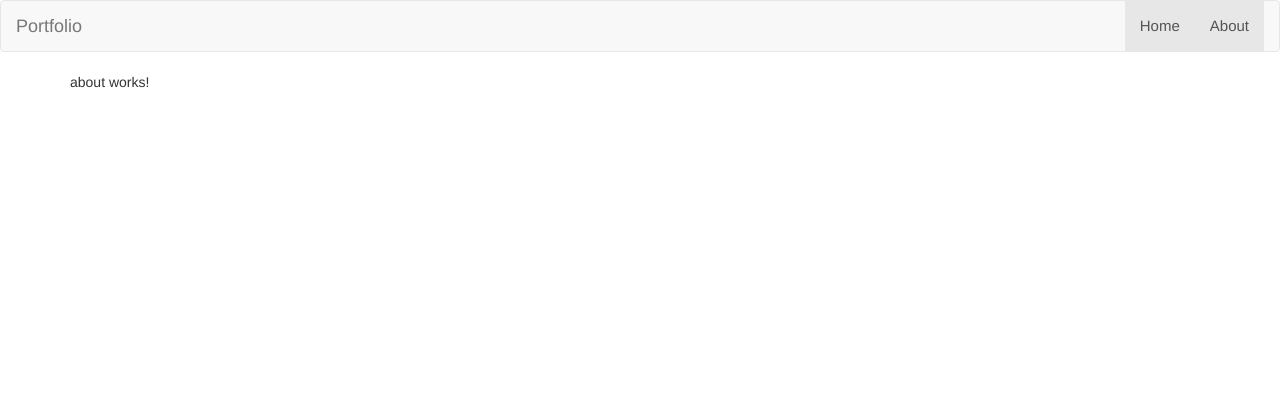
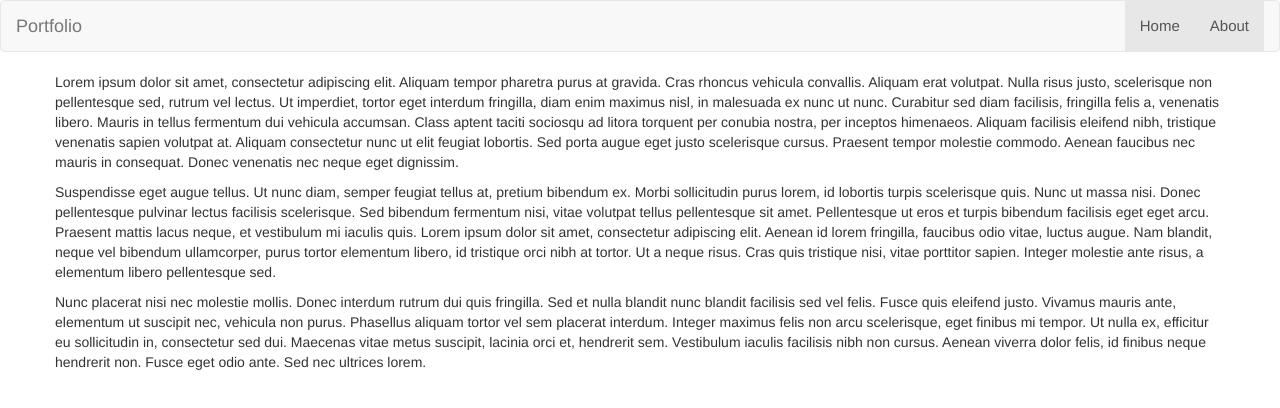
Before and after one commit to dexterns88/pfolio, an Angular app: page /about in a window 1280 px wide. Shown: the top 408 px of the page. Built offline with nearby package versions, Linux system fonts and the light colour scheme.

Commit message:
Update animation on about

```diff
--- a/src/app/about/about.component.html
+++ b/src/app/about/about.component.html
@@ -1,3 +1,24 @@
-<p>
-  about works!
-</p>
+<div class="content">
+
+  <div class="row">
+    <div class="anim-segment">
+      <p>
+        Lorem ipsum dolor sit amet, consectetur adipiscing elit. Aliquam tempor pharetra purus at gravida. Cras rhoncus vehicula convallis. Aliquam erat volutpat. Nulla risus justo, scelerisque non pellentesque sed, rutrum vel lectus. Ut imperdiet, tortor eget interdum fringilla, diam enim maximus nisl, in malesuada ex nunc ut nunc. Curabitur sed diam facilisis, fringilla felis a, venenatis libero. Mauris in tellus fermentum dui vehicula accumsan. Class aptent taciti sociosqu ad litora torquent per conubia nostra, per inceptos himenaeos. Aliquam facilisis eleifend nibh, tristique venenatis sapien volutpat at. Aliquam consectetur nunc ut elit feugiat lobortis. Sed porta augue eget justo scelerisque cursus. Praesent tempor molestie commodo. Aenean faucibus nec mauris in consequat. Donec venenatis nec neque eget dignissim.
+      </p>
+    </div>
+
+    <div class="anim-segment">
+      <p>
+        Suspendisse eget augue tellus. Ut nunc diam, semper feugiat tellus at, pretium bibendum ex. Morbi sollicitudin purus lorem, id lobortis turpis scelerisque quis. Nunc ut massa nisi. Donec pellentesque pulvinar lectus facilisis scelerisque. Sed bibendum fermentum nisi, vitae volutpat tellus pellentesque sit amet. Pellentesque ut eros et turpis bibendum facilisis eget eget arcu. Praesent mattis lacus neque, et vestibulum mi iaculis quis. Lorem ipsum dolor sit amet, consectetur adipiscing elit. Aenean id lorem fringilla, faucibus odio vitae, luctus augue. Nam blandit, neque vel bibendum ullamcorper, purus tortor elementum libero, id tristique orci nibh at tortor. Ut a neque risus. Cras quis tristique nisi, vitae porttitor sapien. Integer molestie ante risus, a elementum libero pellentesque sed.
+      </p>
+    </div>
+
+    <div class="anim-segment">
+      <p>
+        Nunc placerat nisi nec molestie mollis. Donec interdum rutrum dui quis fringilla. Sed et nulla blandit nunc blandit facilisis sed vel felis. Fusce quis eleifend justo. Vivamus mauris ante, elementum ut suscipit nec, vehicula non purus. Phasellus aliquam tortor vel sem placerat interdum. Integer maximus felis non arcu scelerisque, eget finibus mi tempor. Ut nulla ex, efficitur eu sollicitudin in, consectetur sed dui. Maecenas vitae metus suscipit, lacinia orci et, hendrerit sem. Vestibulum iaculis facilisis nibh non cursus. Aenean viverra dolor felis, id finibus neque hendrerit non. Fusce eget odio ante. Sed nec ultrices lorem.
+      </p>
+    </div>
+
+  </div>
+
+</div>
--- a/src/app/about/about.component.ts
+++ b/src/app/about/about.component.ts
@@ -1,11 +1,41 @@
-import { Component, OnInit } from '@angular/core';
+import {Component, OnInit, HostBinding, setTestabilityGetter} from '@angular/core';
+
+import {query, stagger, animate, style, transition, trigger} from '@angular/animations';
 
 @Component({
   selector: 'app-about',
   templateUrl: './about.component.html',
-  styleUrls: ['./about.component.css']
+  styleUrls: ['./about.component.css'],
+  animations: [
+    trigger('pageAnimation', [
+
+      transition(':enter', [
+        query('.anim-segment', style({
+          opacity: 0
+        })),
+
+        query('.anim-segment', [
+          stagger(250, [
+            animate('800ms cubic-bezier(.35,0,.25,1)', style('*'))
+          ])
+        ])
+      ]),
+      transition(':leave', [
+        query('.anim-segment', [
+          stagger(150, [
+            animate('550ms cubic-bezier(.35,0,.25,1)', style({
+              opacity: 0
+            }))
+          ])
+        ])
+      ])
+    ])
+  ]
 })
 export class AboutComponent implements OnInit {
+
+  @HostBinding('@pageAnimation')
+  public animatePage = true;
 
   constructor() { }
 
```
